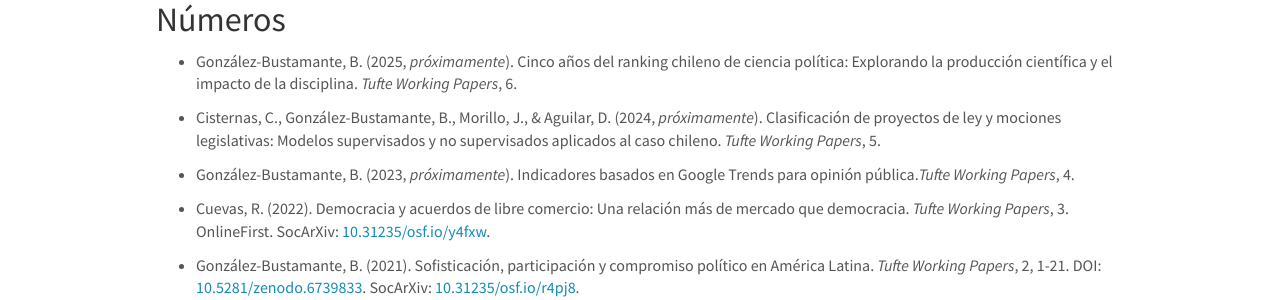
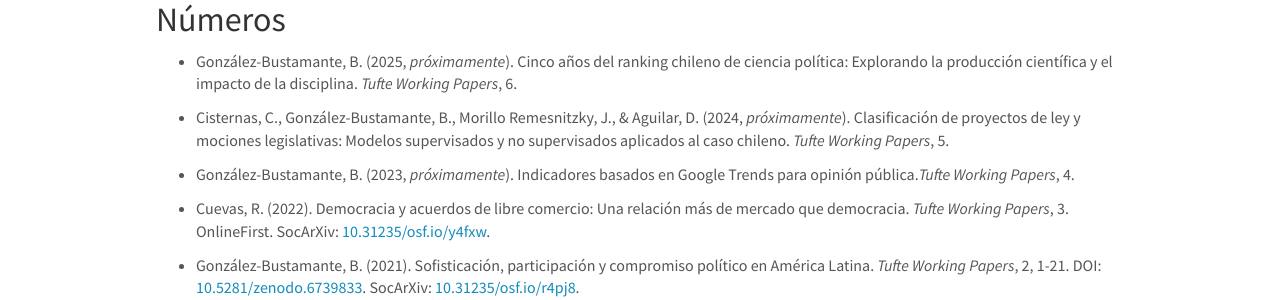
Before and after one commit to training-datalab/old-training-datalab.com, a Jekyll site: the page built from _pages/tufte-working-papers-spanish.md, in a window 1280 px wide and 1083 px high. Shown: the part 475-775 px from the top of the window. Built offline with Jekyll 4.4.1, drawn with Linux system fonts in a browser that asks for light colours; nearby versions of some CDN libraries.

Commit message:
Update tufte-working-papers-spanish.md

```diff
--- a/_pages/tufte-working-papers-spanish.md
+++ b/_pages/tufte-working-papers-spanish.md
@@ -20,7 +20,7 @@
 
 - González-Bustamante, B. (2025, *próximamente*). Cinco años del ranking chileno de ciencia política: Explorando la producción científica y el impacto de la disciplina.  *Tufte Working Papers*, 6.
 
-- Cisternas, C., González-Bustamante, B., Morillo, J., & Aguilar, D. (2024, *próximamente*). Clasificación de proyectos de ley y mociones legislativas: Modelos supervisados y no supervisados aplicados al caso chileno. *Tufte Working Papers*, 5.
+- Cisternas, C., González-Bustamante, B., Morillo Remesnitzky, J., & Aguilar, D. (2024, *próximamente*). Clasificación de proyectos de ley y mociones legislativas: Modelos supervisados y no supervisados aplicados al caso chileno. *Tufte Working Papers*, 5.
 
 - González-Bustamante, B. (2023, *próximamente*). Indicadores basados en Google Trends para opinión pública.*Tufte Working Papers*, 4.
 
```
